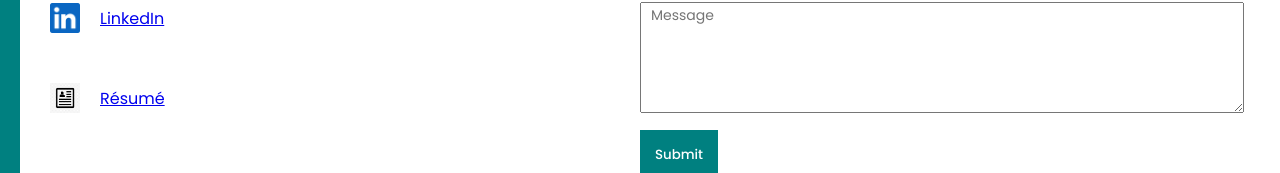
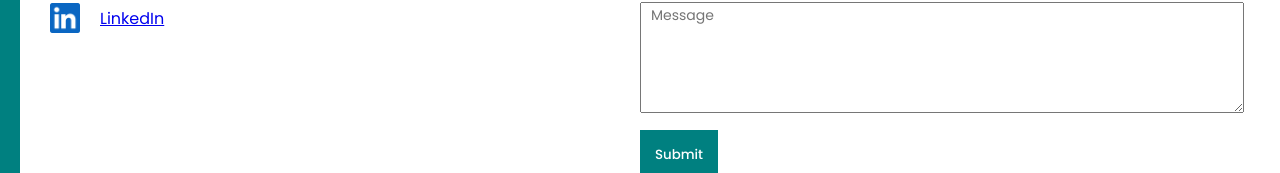
Before and after one commit to adamvaughn/react-portfolio, a React (Create React App) app: page / in a window 1280 px wide. Shown: the part 2888-3061 px from the top of the page. Built offline with nearby package versions, Linux system fonts and the light colour scheme.

Commit message:
removed resume

```diff
--- a/src/components/contact/Contact.jsx
+++ b/src/components/contact/Contact.jsx
@@ -52,10 +52,10 @@
                             <img src={LinkedIn} alt="" className="c-icon" />
                             <a href="https://www.linkedin.com/in/adam-vaughn-99584b116/" target="_blank" rel="noreferrer">LinkedIn</a>
                         </div>
-                        <div className="c-info-item">
+                        {/* <div className="c-info-item">
                             <img src={Resume} alt="" className="c-icon" />
                             <a href="https://docs.google.com/document/d/1zXU1uvqMSTAsq_W8mRIQr2lLPaB5Jk1FmbADPV2Hd2c/edit?usp=sharing" target="_blank" rel="noreferrer">Résumé</a>
-                        </div>
+                        </div> */}
                     </div>
                 </div>
                 <div className="c-right">
```
Also changed, not shown: 7 other files (tests, documents, lock files or other folders).
